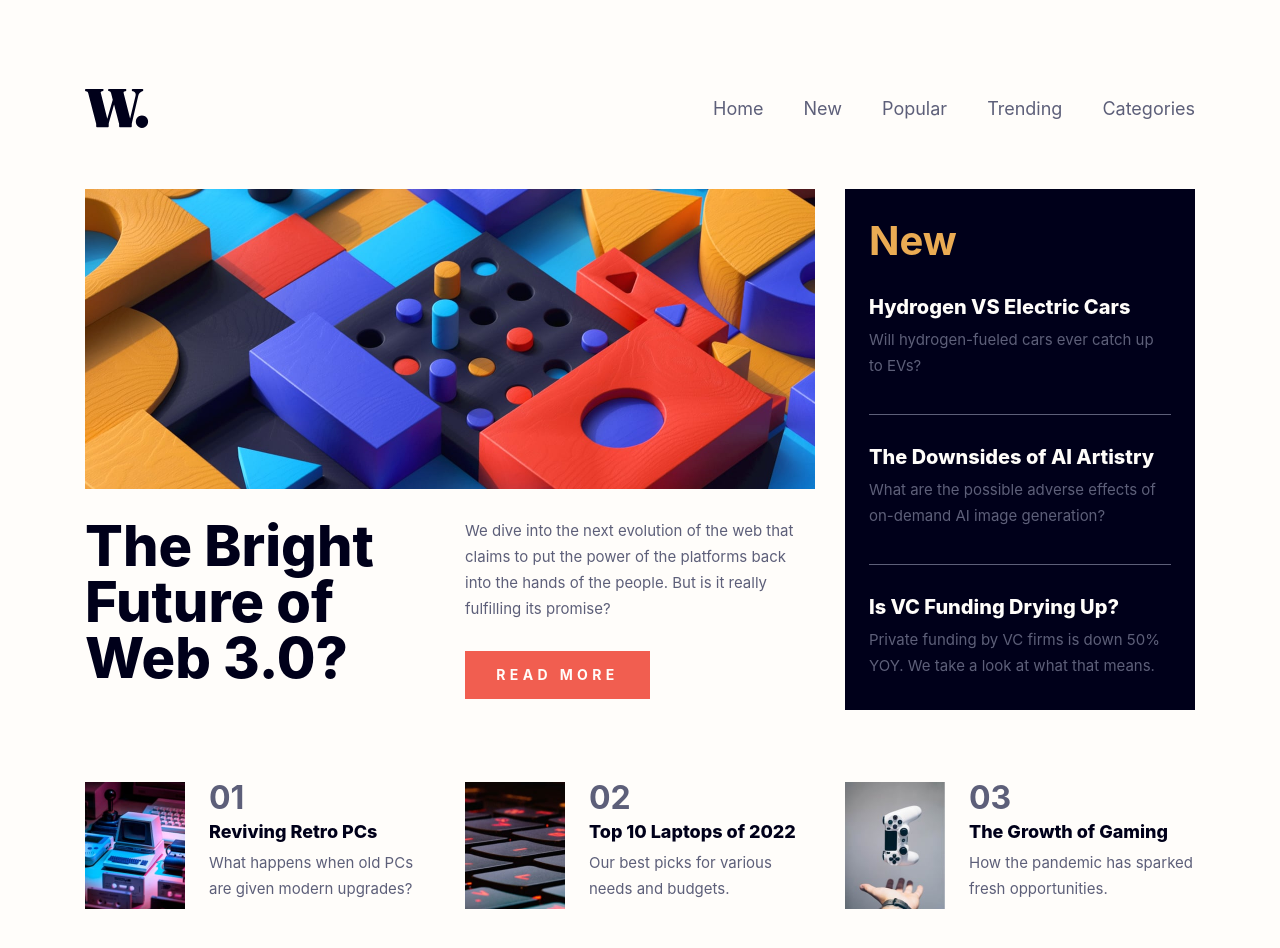
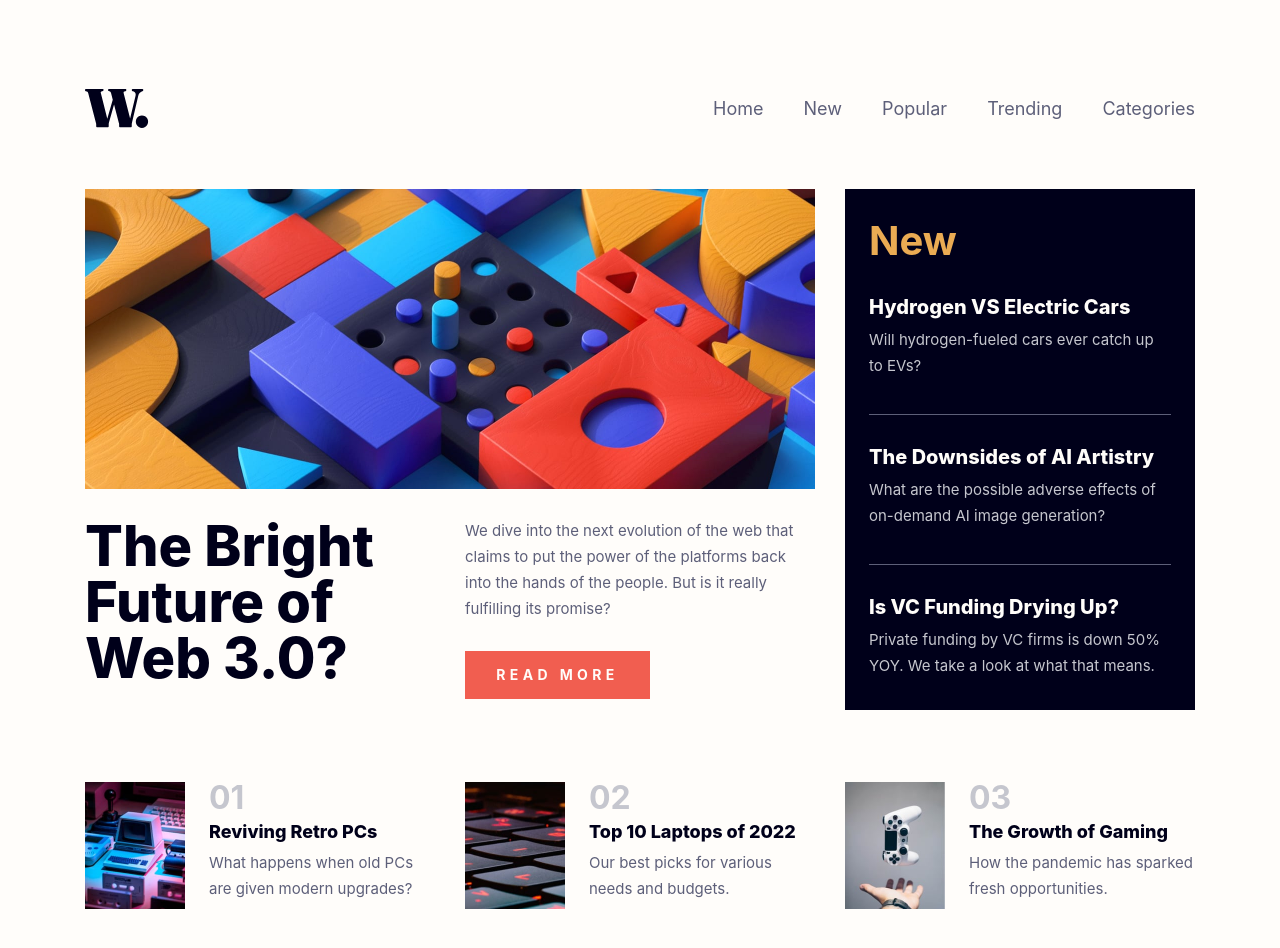
Before and after one commit to christhperalta/News-homepage, a React (Vite) app: page / in a window 1280 px wide. Shown: the top 948 px of the page. Built offline with nearby package versions, Linux system fonts and the light colour scheme.

Commit message:
Updating aside

```diff
--- a/src/scss/01.settings/_colors.settings.scss
+++ b/src/scss/01.settings/_colors.settings.scss
@@ -8,6 +8,6 @@ $Soft-red: hsl(5, 85%, 63%);
 // Neutral
 
 $Off-white: hsl(36, 100%, 99%);
-$Grayish-blue:  hsla(236, 13%, 42%, 1);
+$Grayish-blue: hsl(236, 8%, 79%);
 $Dark-grayish-blue: hsl(237, 13%, 42%);
 $Very-dark-blue: hsl(240, 100%, 5%,1);
--- a/src/scss/05.components/_aside.components.scss
+++ b/src/scss/05.components/_aside.components.scss
@@ -8,7 +8,7 @@
 
   &-li:first-child,
   &-li:nth-child(2) {
-    border-bottom: 1px solid $Grayish-blue;
+    border-bottom: 1px solid hsla(236, 13%, 42%, 1);
   }
 
   &-h3 {
```
